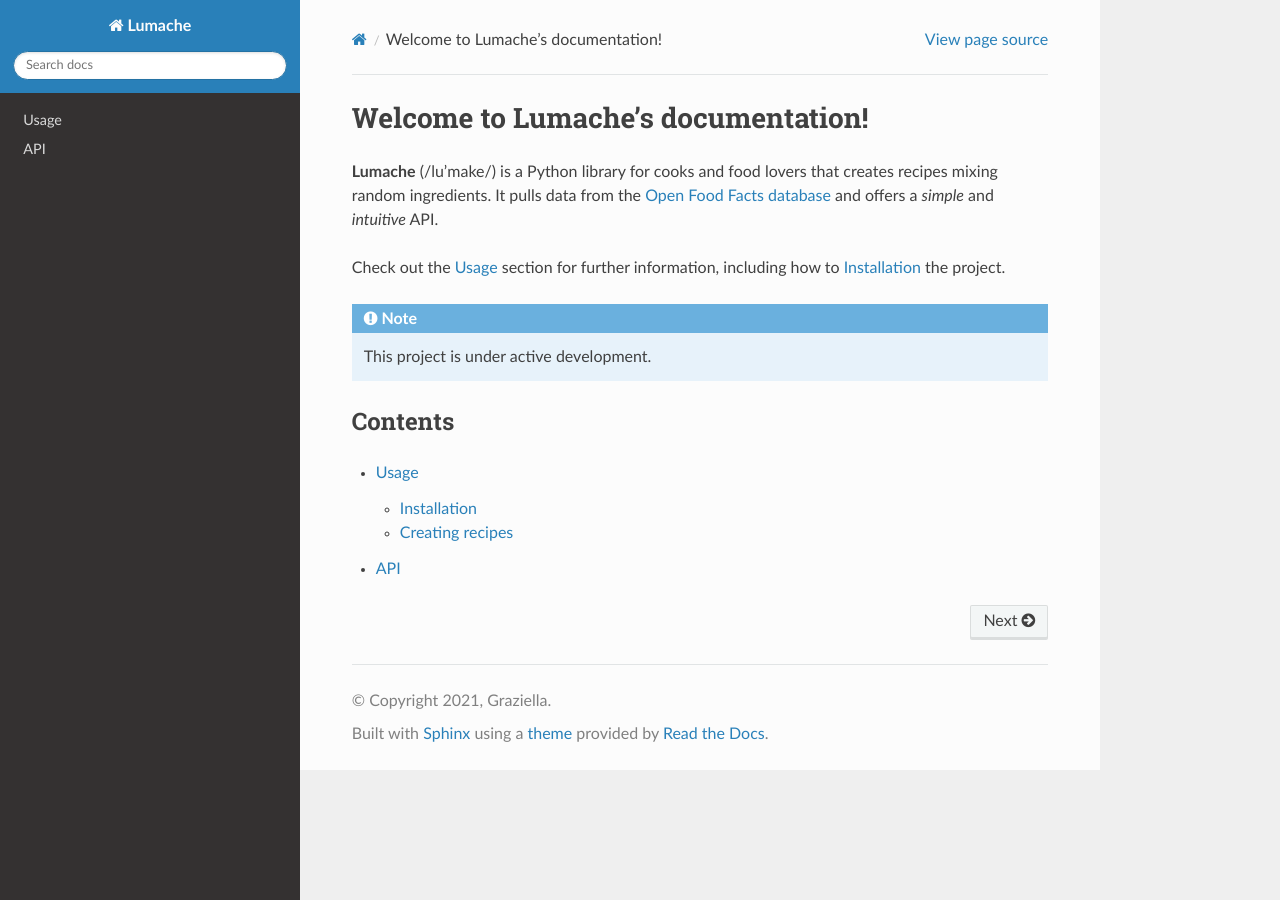
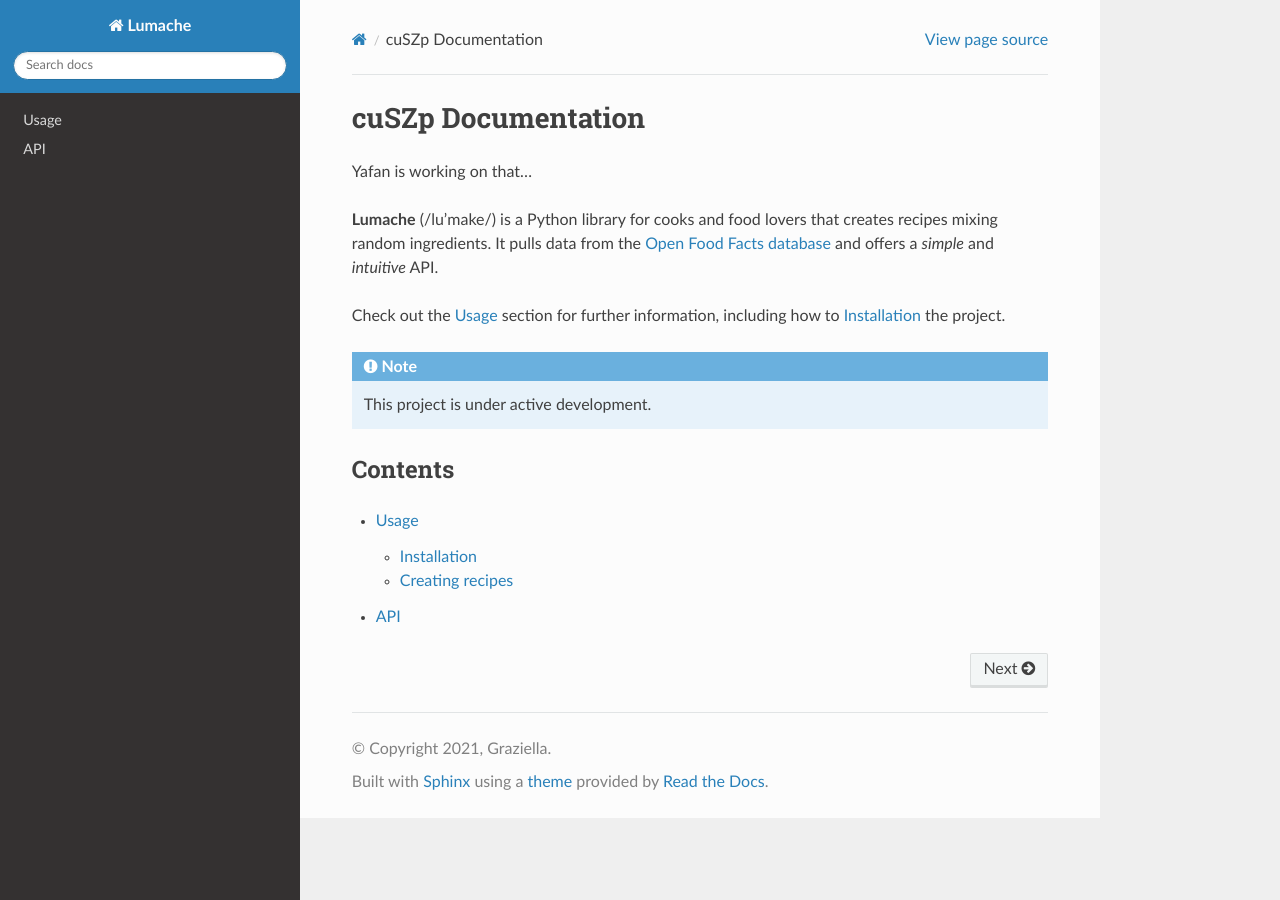
Before and after one commit to hyfshishen/cuSZp-documentation, a Sphinx documentation site: the page built from docs/source/index.rst, in a window 1280 px wide. Built offline with Sphinx 7.4.7 and the Read the Docs theme 3.1.0, drawn with Linux system fonts in a browser that asks for light colours.

Commit message:
updating

```diff
--- a/docs/source/index.rst
+++ b/docs/source/index.rst
@@ -1,5 +1,7 @@
-Welcome to Lumache's documentation!
+cuSZp Documentation
 ===================================
+
+Yafan is working on that...
 
 **Lumache** (/lu'make/) is a Python library for cooks and food lovers
 that creates recipes mixing random ingredients.
```
Also changed, not shown: README.rst (+7 -6 lines).
